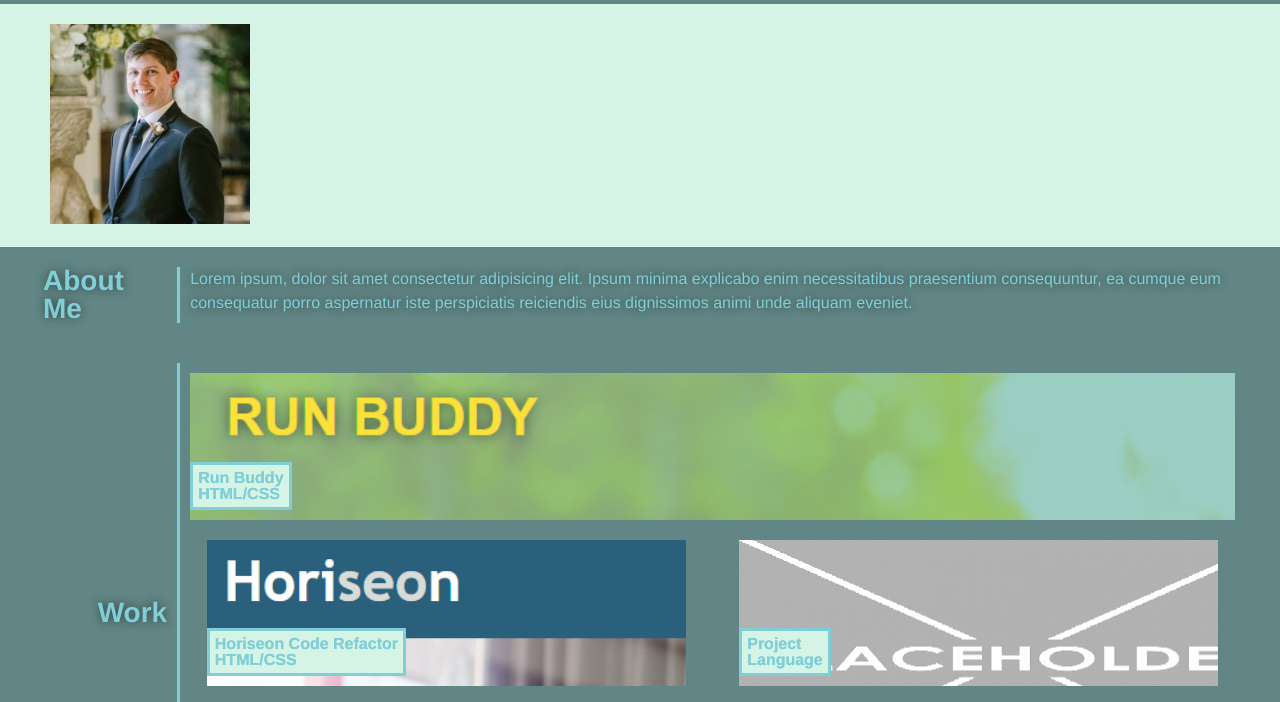
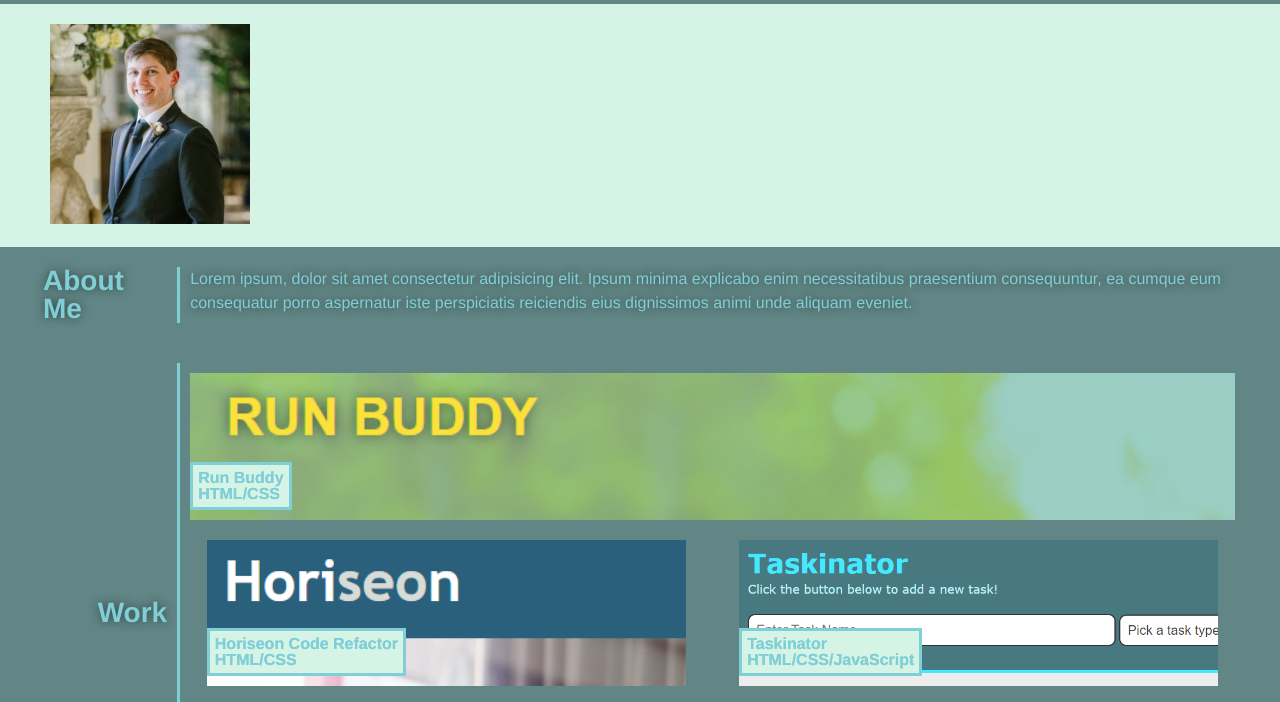
Before and after one commit to jciii91/professional-portfolio, a plain HTML site: page index.html in a window 1280 px wide. Shown: the part 98-800 px from the top of the page. Drawn offline with Linux system fonts and the light colour scheme.

Commit message:
added project2 image and link

```diff
--- a/assets/css/style.css
+++ b/assets/css/style.css
@@ -158,12 +158,12 @@ section a {
     background-size: cover;
 }
 
-/* Projects to be added as new pages go live.
-
 #project2 {
-    background-image: url('');
+    background-image: url('../images/project2.png');
     background-size: cover;
 }
+
+/* Projects to be added as new pages go live.
 
 #project3 {
     background-image: url('');
--- a/index.html
+++ b/index.html
@@ -60,8 +60,8 @@
             <a id="project1" href="https://jciii91.github.io/horiseon-accessibility-code-refactor/" target="_blank" class="project">
                 <p>Horiseon Code Refactor<br>HTML/CSS</p>
             </a>
-            <a id="project2" href="https://github.com/jciii91?tab=repositories" target="_blank"v class="project">
-                <p>Project<br>Language</p>
+            <a id="project2" href="https://jciii91.github.io/taskinator/" target="_blank"v class="project">
+                <p>Taskinator<br>HTML/CSS/JavaScript</p>
             </a>
             <a id="project3" href="https://github.com/jciii91?tab=repositories" target="_blank" class="project">
                 <p>Project<br>Language</p>
```
Also changed, not shown: assets/images/project2.png (added).
